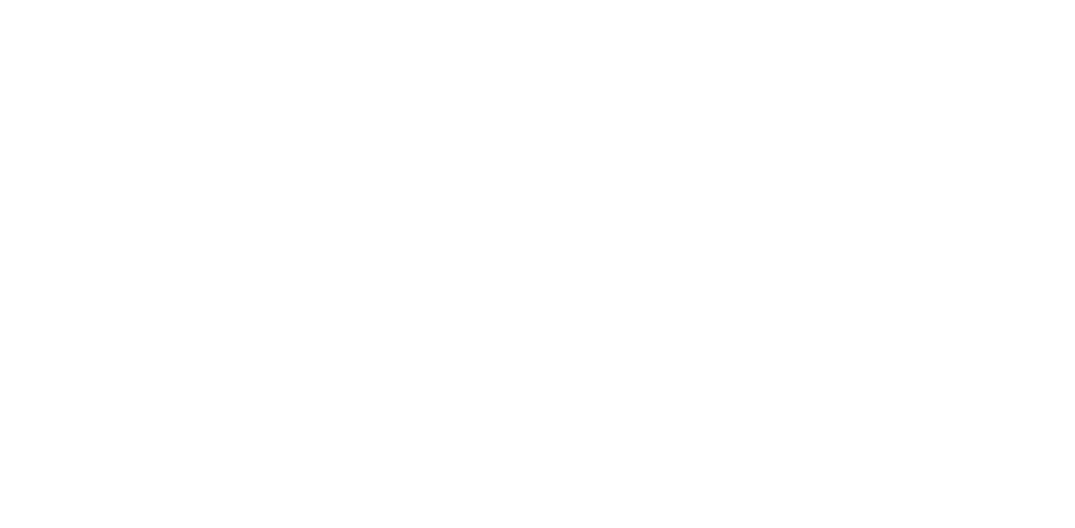
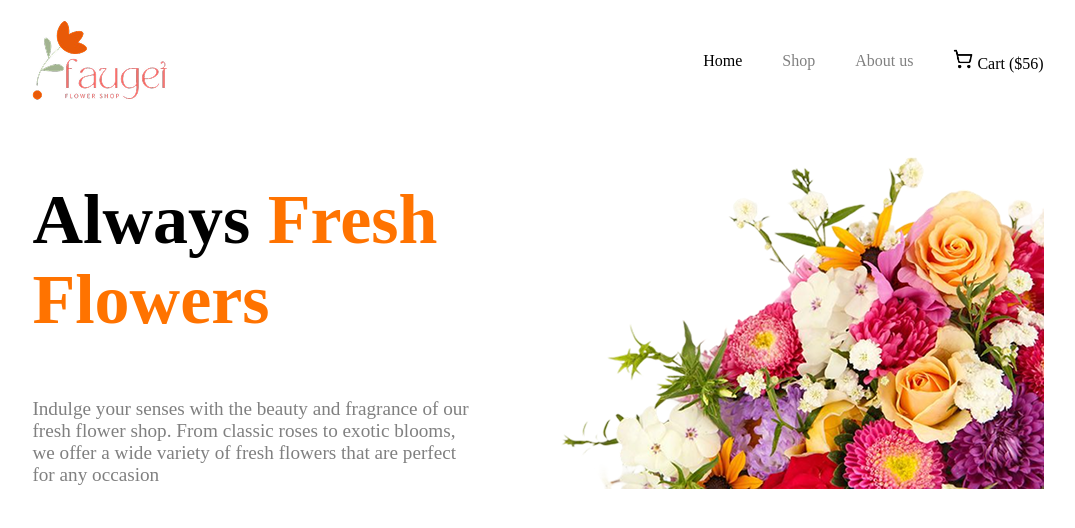
Before and after one commit to nahid-mia/2nd-assignment, a plain HTML site: page 2nd-assignment.html in a window 1280 px wide. Shown: the whole page, without its empty margins (102-1177 px from the left). Drawn offline with Linux system fonts and the light colour scheme.

Commit message:
Header Done

```diff
--- a/2nd-assignment.html
+++ b/2nd-assignment.html
@@ -3,8 +3,28 @@
 <head>
     <meta charset="UTF-8">
     <meta name="viewport" content="width=device-width, initial-scale=1.0">
+    <link rel="stylesheet" href="styles/header.css">
     <title>Second Assignment</title>
 </head>
+<header>
+    <section class="header_head">
+        <img src="assets/logo.png" alt="fauchet picture not available">
+        <ul>
+        <li class="li1"><bold></bold><bold>Home</bold></bold></li>
+        <li class="li2">Shop</li>
+        <li class="li3">About us</li>
+        <li class="li4"><img src="assets/cart.png" class="cart_logo" alt=""> Cart ($56)</li>
+        </ul>
+    </section>
+    <section class="header_body">
+        <div class="topic">
+            <h1 id="head">Always <span class="orange">Fresh Flowers</span></h1>
+            <p id="topic">Indulge your senses with the beauty and fragrance of our fresh flower shop. From classic roses to exotic blooms, we offer a wide variety of fresh flowers that are perfect for any occasion</p>
+        </div>
+        <div class="header_image"><img src="assets/hero-flower.png" alt="flower image not available">
+        </div>
+    </section>
+</header>
 <body>
 
 </body>
--- a/styles/header.css
+++ b/styles/header.css
@@ -0,0 +1,52 @@
+.header_head{
+    height: 71px;
+    display: flex;
+    justify-content: space-between;
+    margin: 2% 10%;
+    align-items: center;
+}
+
+
+header ul{
+    text-decoration: none;
+    display: flex;
+    gap: 40px;
+    align-items: center;
+}
+
+header ul li{
+    list-style: none;
+}
+
+.cart_logo{
+    height: 20px;
+}
+
+.li2, .li3{
+    color: gray;
+}
+
+
+.header_body{
+    display: flex;
+    justify-content: space-between;
+    margin: 2% 10%;
+    align-items: center;
+}
+
+#head{
+    font-size: 70px;
+}
+
+.orange{
+    color: rgb(255, 115, 0);
+}
+
+.topic{
+    width: 50%;
+}
+
+#topic{
+    font-size: larger;
+    color: grey;
+}
```
Also changed, not shown: assets/cart.png (added).
